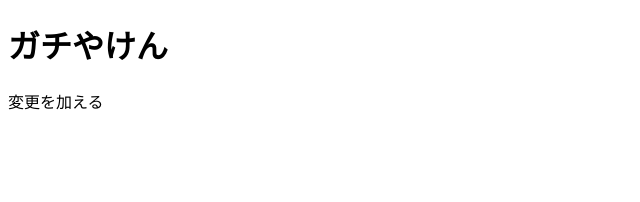
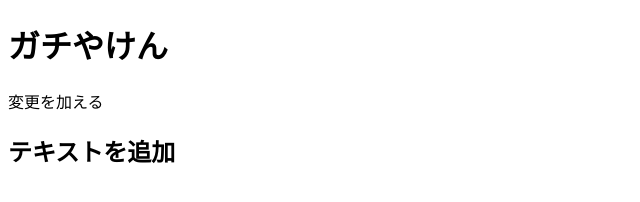
Before and after one commit to gatiweb/gatiweb, a plain HTML site: page index.html in a window 1280 px wide. Shown: the whole page, without its empty margins (0-640 px from the left). Drawn offline with Linux system fonts and the light colour scheme.

Commit message:
テキストを新規追加

```diff
--- a/index.html
+++ b/index.html
@@ -7,5 +7,6 @@
   <body>
     <h1>ガチやけん</h1>
     <p>変更を加える</p>
+    <h2>テキストを追加</h2>
   </body>
 </html>
```
